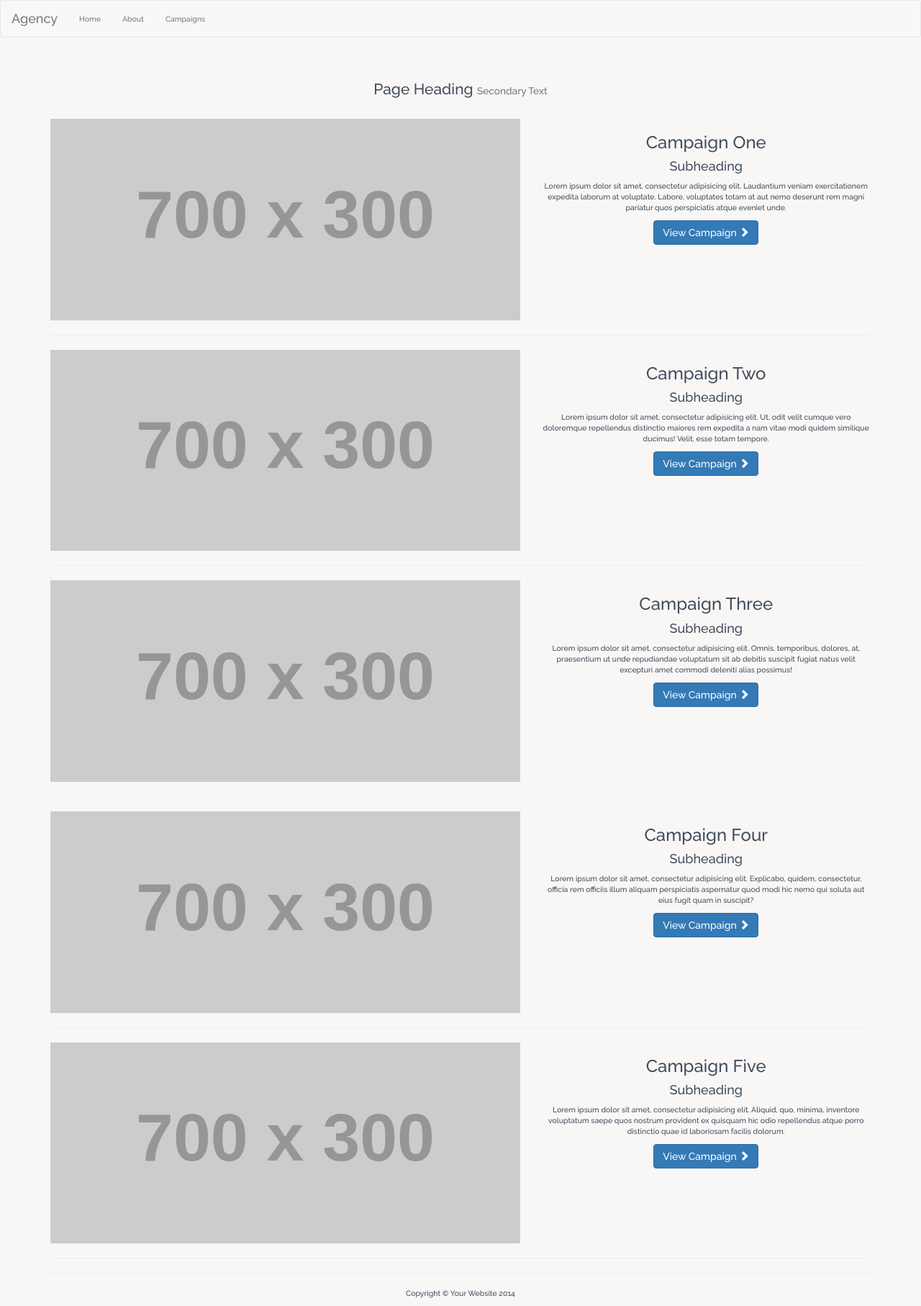
After one commit to DylanGrayson/Agency_Proj3, a Django app: page /campaigns in a window 1280 px wide. The commit adds this page. Shown: the whole page at 72% size. Run offline with Django 3.2, Linux system fonts and the light colour scheme; grey boxes labelled with a size stand in for pictures from a placeholder-image service; some libraries are stand-ins or nearby versions.

Commit message:
Cleaned up some of the HTML. Replaced all the campaigns with a single page.

```diff
--- a/main/templates/main/campaign1.html
+++ /dev/null
@@ -1,4 +0,0 @@
-{% extends 'main/layout.html' %}
-{% block content %}
-<h1>Campaign 1</h1>
-{% endblock %}
--- a/main/templates/main/campaign2.html
+++ /dev/null
@@ -1,4 +0,0 @@
-{% extends 'main/layout.html' %}
-{% block content %}
-<h1>Campaign 2</h1>
-{% endblock %}
--- a/main/templates/main/campaign3.html
+++ /dev/null
@@ -1,4 +0,0 @@
-{% extends 'main/layout.html' %}
-{% block content %}
-<h1>Campaign 3</h1>
-{% endblock %}
--- /dev/null
+++ b/main/templates/main/campaigns.html
@@ -0,0 +1,116 @@
+{% extends 'main/layout.html' %}
+{% block content %}
+ <!-- Page Content -->
+    <div class="container">
+
+        <!-- Page Heading -->
+        <div class="row">
+            <div class="col-lg-12">
+                <h1 class="page-header">Page Heading
+                    <small>Secondary Text</small>
+                </h1>
+            </div>
+        </div>
+        <!-- /.row -->
+
+        <!-- Campaign One -->
+        <div class="row">
+            <div class="col-md-7">
+                <a href="#">
+                    <img class="img-responsive" src="http://placehold.it/700x300" alt="">
+                </a>
+            </div>
+            <div class="col-md-5">
+                <h3>Campaign One</h3>
+                <h4>Subheading</h4>
+                <p>Lorem ipsum dolor sit amet, consectetur adipisicing elit. Laudantium veniam exercitationem expedita laborum at voluptate. Labore, voluptates totam at aut nemo deserunt rem magni pariatur quos perspiciatis atque eveniet unde.</p>
+                <a class="btn btn-primary" href="#">View Campaign <span class="glyphicon glyphicon-chevron-right"></span></a>
+            </div>
+        </div>
+        <!-- /.row -->
+
+        <hr>
+
+        <!-- Campaign Two -->
+        <div class="row">
+            <div class="col-md-7">
+                <a href="#">
+                    <img class="img-responsive" src="http://placehold.it/700x300" alt="">
+                </a>
+            </div>
+            <div class="col-md-5">
+                <h3>Campaign Two</h3>
+                <h4>Subheading</h4>
+                <p>Lorem ipsum dolor sit amet, consectetur adipisicing elit. Ut, odit velit cumque vero doloremque repellendus distinctio maiores rem expedita a nam vitae modi quidem similique ducimus! Velit, esse totam tempore.</p>
+                <a class="btn btn-primary" href="#">View Campaign <span class="glyphicon glyphicon-chevron-right"></span></a>
+            </div>
+        </div>
+        <!-- /.row -->
+
+        <hr>
+
+        <!-- Campaign Three -->
+        <div class="row">
+            <div class="col-md-7">
+                <a href="#">
+                    <img class="img-responsive" src="http://placehold.it/700x300" alt="">
+                </a>
+            </div>
+            <div class="col-md-5">
+                <h3>Campaign Three</h3>
+                <h4>Subheading</h4>
+                <p>Lorem ipsum dolor sit amet, consectetur adipisicing elit. Omnis, temporibus, dolores, at, praesentium ut unde repudiandae voluptatum sit ab debitis suscipit fugiat natus velit excepturi amet commodi deleniti alias possimus!</p>
+                <a class="btn btn-primary" href="#">View Campaign <span class="glyphicon glyphicon-chevron-right"></span></a>
+            </div>
+        </div>
+        <!-- /.row -->
+
+        <hr>
+
+        <!-- Project Four -->
+        <div class="row">
+
+            <div class="col-md-7">
+                <a href="#">
+                    <img class="img-responsive" src="http://placehold.it/700x300" alt="">
+                </a>
+            </div>
+            <div class="col-md-5">
+                <h3>Campaign Four</h3>
+                <h4>Subheading</h4>
+                <p>Lorem ipsum dolor sit amet, consectetur adipisicing elit. Explicabo, quidem, consectetur, officia rem officiis illum aliquam perspiciatis aspernatur quod modi hic nemo qui soluta aut eius fugit quam in suscipit?</p>
+                <a class="btn btn-primary" href="#">View Campaign <span class="glyphicon glyphicon-chevron-right"></span></a>
+            </div>
+        </div>
+        <!-- /.row -->
+
+        <hr>
+
+        <!-- Project Five -->
+        <div class="row">
+            <div class="col-md-7">
+                <a href="#">
+                    <img class="img-responsive" src="http://placehold.it/700x300" alt="">
+                </a>
+            </div>
+            <div class="col-md-5">
+                <h3>Campaign Five</h3>
+                <h4>Subheading</h4>
+                <p>Lorem ipsum dolor sit amet, consectetur adipisicing elit. Aliquid, quo, minima, inventore voluptatum saepe quos nostrum provident ex quisquam hic odio repellendus atque porro distinctio quae id laboriosam facilis dolorum.</p>
+                <a class="btn btn-primary" href="#">View Campaign <span class="glyphicon glyphicon-chevron-right"></span></a>
+            </div>
+        </div>
+        <!-- /.row -->
+        <hr>
+        <!-- /.row -->
+        <hr>
+        <!-- Footer -->
+        <footer>
+            <div class="row">
+                <div class="col-lg-12">
+                    <p>Copyright &copy; Your Website 2014</p>
+                </div>
+            </div>
+            <!-- /.row -->
+        </footer>
+{% endblock %}
--- a/main/templates/main/layout.html
+++ b/main/templates/main/layout.html
@@ -32,14 +32,7 @@
                     <ul class="nav navbar-nav">
                         <li><a href="index.html">Home</a></li>
                         <li><a href="about.html">About</a></li>
-                        <li class="dropdown">
-                            <a href="#" class="dropdown-toggle" data-toggle="dropdown" role="button" aria-expanded="false">Campaigns <span class="caret"></span></a>
-                            <ul class="dropdown-menu" role="menu">
-                                <li><a href="campaign1.html">Campaign1</a></li>
-                                <li><a href="campaign2.html">Campaign2</a></li>
-                                <li><a href="campaign3.html">Campaign3</a></li>
-                            </ul>
-                        </li>
+                        <li><a href="campaigns.html">Campaigns</a></li>
                     </ul>
                 </div><!-- /.navbar-collapse -->
             </div><!-- /.container-fluid -->
--- a/main/urls.py
+++ b/main/urls.py
@@ -5,8 +5,6 @@ urlpatterns = patterns('',
 	url(r'^index', 'main.views.form.index', name='index'),
 	url(r'^$', 'main.views.form.splash', name='splash'),
     url(r'^about', 'main.views.form.about', name='about'),
-    url(r'^campaign1', 'main.views.form.campaign1', name='campaign1'),
-    url(r'^campaign2', 'main.views.form.campaign2', name='campaign2'),
-    url(r'^campaign3', 'main.views.form.campaign3', name='campaign3'),
+    url(r'^campaigns', 'main.views.form.campaigns', name='campaigns'),
     url(r'^admin/', include(admin.site.urls))
 )
--- a/main/views/form.py
+++ b/main/views/form.py
@@ -22,11 +22,5 @@ def splash(request):
 def about(request):
 	return render(request, "main/about.html", {})
 
-def campaign1(request):
-	return render(request, "main/campaign1.html", {})
-
-def campaign2(request):
-	return render(request, "main/campaign2.html", {})
-
-def campaign3(request):
-	return render(request, "main/campaign3.html", {})
+def campaigns(request):
+	return render(request, "main/campaigns.html", {})
```
